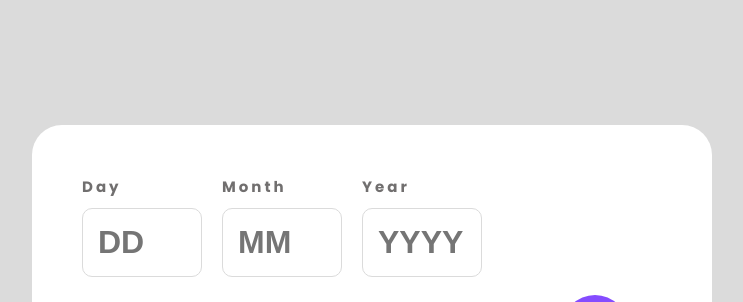
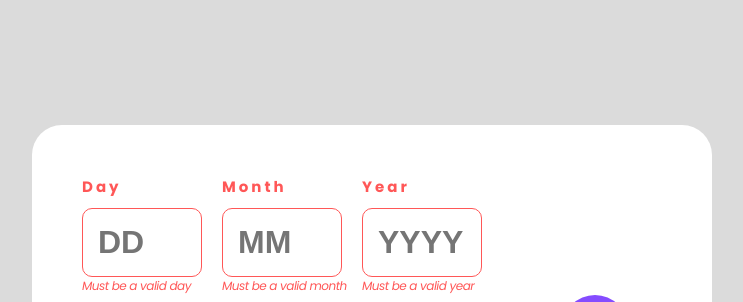
Before and after one commit to edilan-ribeiro/age-calculator-challenge, a plain HTML site: page index.html in a window 1280 px wide. Both pictures are taken after a click on the button 863 px from the left and 328 px from the top of the page. Shown: the top 302 px of the page, without its empty margins (268-1011 px from the left). Drawn offline with Linux system fonts and the light colour scheme.

Commit message:
interactive component added

```diff
--- a/index.html
+++ b/index.html
@@ -22,21 +22,21 @@
 
         <ul class="input-container flex">
 
-          <li>
-            <label for="day" class="">Day</label><br />
-            <input type="number" inputmode="numeric" name="day" id="day" placeholder="DD" class="date-input input-ok "/>
+          <li class="inputs">
+            <label for="day" class="labels">Day</label><br />
+            <input type="number" inputmode="numeric" name="day" placeholder="DD" class="date-input input-ok " id="day"/>
             <p class="error-message hide">Must be a valid day</p>
           </li>
 
-          <li>
-            <label for="day" class="">Month</label><br />
-            <input type="number" name="month" id="month" placeholder="MM" class="date-input input-ok"/>
+          <li class="inputs">
+            <label for="day" class="labels">Month</label><br />
+            <input type="number" name="month"  placeholder="MM" class="date-input input-ok" id="month"/>
             <p class="error-message hide">Must be a valid month</p>
           </li>
 
-          <li>
-            <label for="day" class="">Year</label><br />
-            <input type="number" name="year" id="year" placeholder="YYYY" class="date-input input-ok"/>
+          <li class="inputs">
+            <label for="day" class="labels">Year</label><br />
+            <input type="number" name="year"  placeholder="YYYY" class="date-input input-ok" id="year"/>
             <p class="error-message hide">Must be in the past</p>
           </li>
 
@@ -45,7 +45,7 @@
         <div class="middle-line flex">
           <hr>
 
-          <button>
+          <button id="button">
             <svg xmlns="http://www.w3.org/2000/svg" width="46" height="44" viewBox="0 0 46 44"><g fill="none" stroke="#FFF" stroke-width="2"><path d="M1 22.019C8.333 21.686 23 25.616 23 44M23 44V0M45 22.019C37.667 21.686 23 25.616 23 44"/></g></svg>
           </button>
 
@@ -61,5 +61,6 @@
       </div>
     </main>
 
+    <script src="./src/JS/age-calc.js"></script>
   </body>
 </html>
--- /dev/null
+++ b/src/JS/age-calc.js
@@ -0,0 +1,109 @@
+const dayInput = document.getElementById('day');
+const monthInput = document.getElementById('month');
+const yearInput = document.getElementById('year');
+
+const calculateButton = document.getElementById('button');
+
+const yearResult = document.getElementById('year-result');
+const monthResult = document.getElementById('month-result');
+const dayResult = document.getElementById('day-result');
+
+
+
+
+calculateButton.addEventListener('click', () => {
+      const day = parseInt(dayInput.value);
+      const month = parseInt(monthInput.value);
+      const year = parseInt(yearInput.value);
+
+      const today = new Date();
+      const currentYear = today.getFullYear();
+      const currentMonth = today.getMonth() + 1;
+      const currentDay = today.getDate();
+
+      // Validate input dates
+      let valid = true;
+
+      // Validate day
+      if (
+            day < 1 || day > 31 ||
+            (month === 4 && day > 30) ||
+            (month === 6 && day > 30) ||
+            (month === 9 && day > 30) ||
+            (month === 11 && day > 30) ||
+            (month === 2 && ((year % 4 != 0 || year % 100 == 0) && day > 28) ||
+            day > 29))
+                          {
+                              valid = false;
+                              dayInput.classList.add('input-error');
+                              dayInput.classList.remove('input-ok');
+                              dayInput.parentElement.classList.add('label-error');
+                              dayInput.parentElement.querySelector('p').classList.remove('hide');
+                          } else {
+                              dayInput.classList.remove('input-error');
+                              dayInput.classList.add('input-ok');
+                              dayInput.parentElement.classList.remove('label-error');
+                              dayInput.parentElement.querySelector('p').classList.add('hide');
+                          }
+
+      // Validate month
+      if (month < 1 || month > 12) {
+            valid = false;
+            monthInput.classList.add('input-error');
+            monthInput.classList.remove('input-ok');
+            monthInput.parentElement.classList.add('label-error');
+            monthInput.parentElement.querySelector('p').classList.remove('hide');
+        } else {
+            monthInput.classList.remove('input-error');
+            monthInput.classList.add('input-ok');
+            monthInput.parentElement.classList.remove('label-error');
+            monthInput.parentElement.querySelector('p').classList.add('hide');
+        }
+
+      // Validate year
+      if (year > currentYear ) {
+            valid = false;
+            yearInput.classList.add('input-error');
+            yearInput.classList.remove('input-ok');
+            yearInput.parentElement.classList.add('label-error');
+            yearInput.parentElement.querySelector('p').classList.remove('hide');
+        } else {
+            yearInput.classList.remove('input-error');
+            yearInput.classList.add('input-ok');
+            yearInput.parentElement.classList.remove('label-error');
+            yearInput.parentElement.querySelector('p').classList.add('hide');
+        }
+
+      // Check empty fields
+      if (dayInput.value === '') {
+            valid = false;
+            dayInput.classList.add('input-error');
+            dayInput.parentElement.classList.add('label-error');
+            dayInput.parentElement.querySelector('p').classList.remove('hide');
+        }
+      if (monthInput.value === '') {
+            valid = false;
+            monthInput.classList.add('input-error');
+            monthInput.parentElement.classList.add('label-error');
+            monthInput.parentElement.querySelector('p').classList.remove('hide');
+        }
+      if (yearInput.value === '') {
+          valid = false;
+          yearInput.classList.add('input-error');
+          yearInput.parentElement.classList.add('label-error');
+          yearInput.parentElement.querySelector('p').textContent = 'Must be a valid year';
+          yearInput.parentElement.querySelector('p').classList.remove('hide');
+        }
+
+      if (valid) {
+          let age = currentYear - year;
+
+          if (month > currentMonth || (month === currentMonth && day > currentDay)) {
+            age--;
+          }
+
+            // Age calculation
+            yearResult.textContent = `${age}`;
+            monthResult.textContent = `${((currentMonth - month) + 12) % 12}`;
+            dayResult.textContent = `${Math.abs(currentDay - day)}`;
+        }});
```
